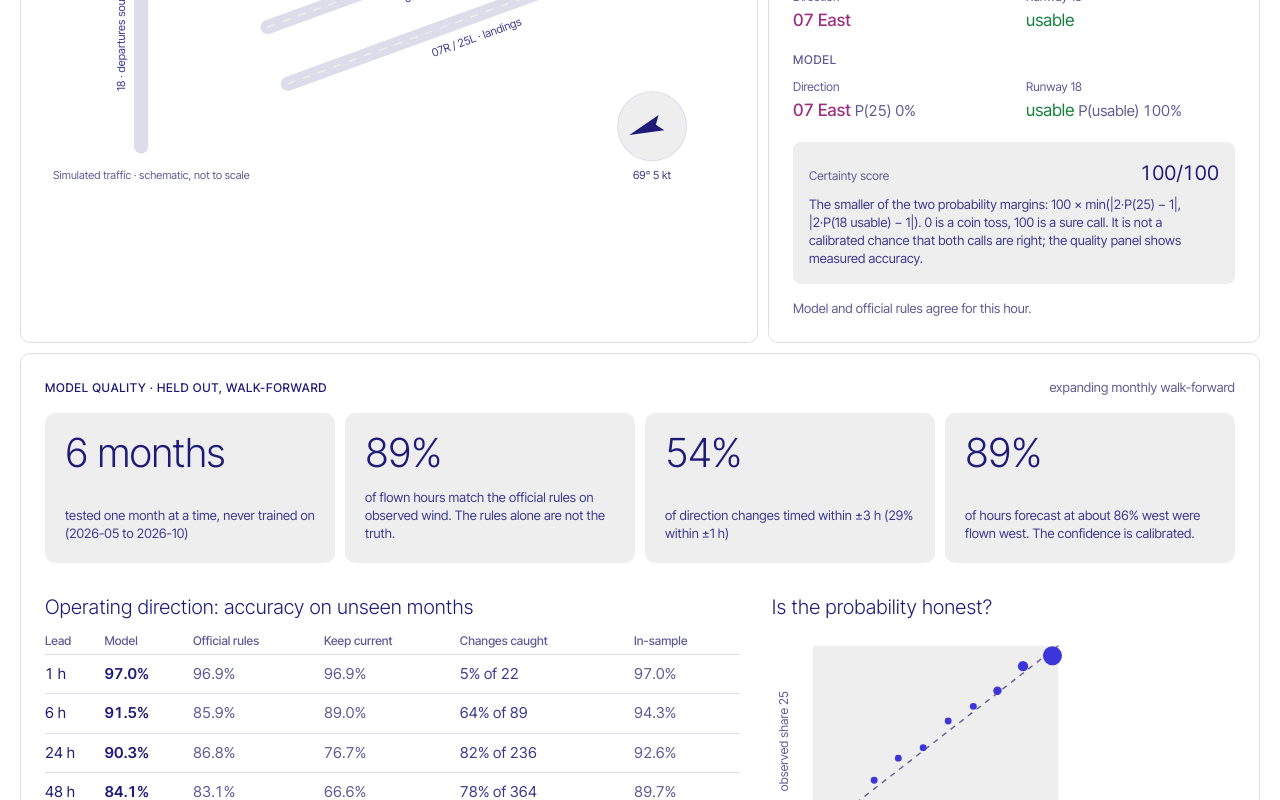
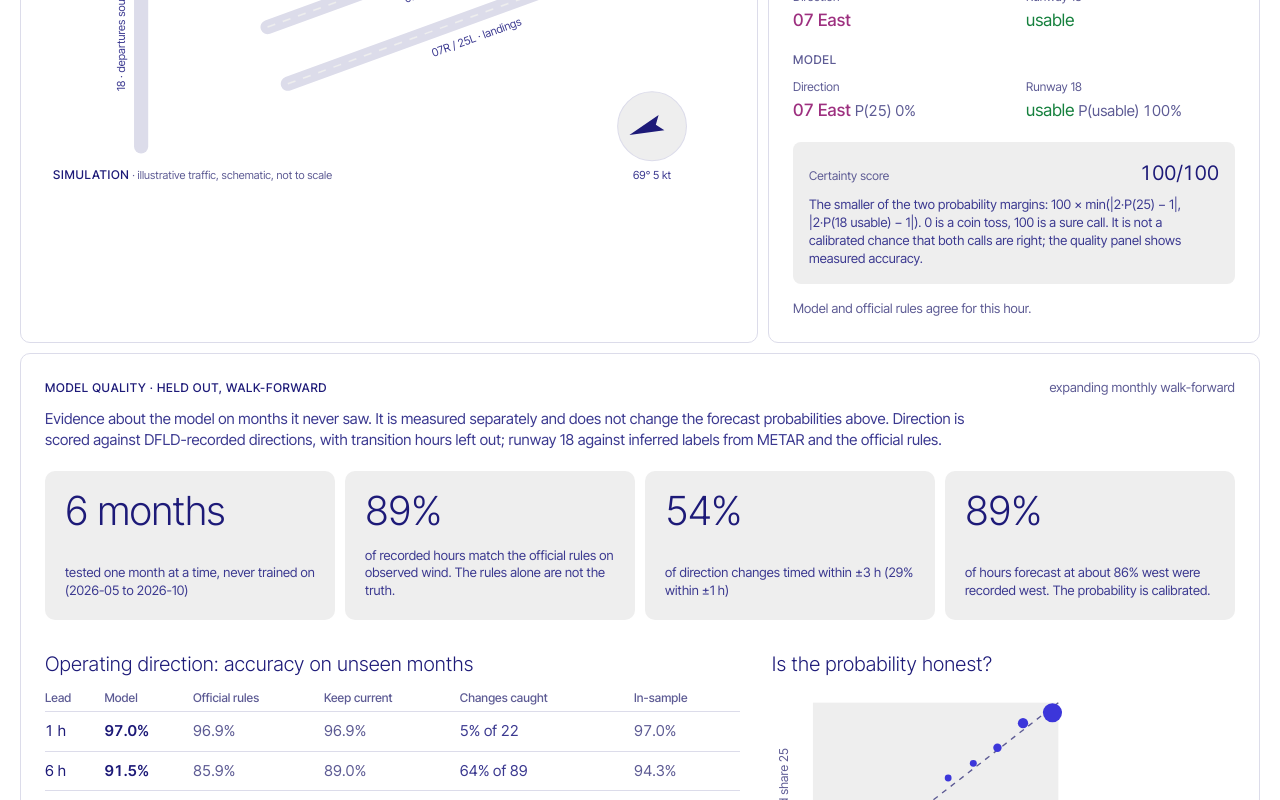
Before and after one commit to werister/aiw-codex-hack, a Next.js app in the folder web/: page / in a window 1280 px wide. Shown: the part 1576-2376 px from the top of the page. Built offline with nearby package versions, Linux system fonts and the light colour scheme.

Commit message:
feat: show recorded-direction limits and missing records

```diff
--- a/web/src/components/QualityPanel.tsx
+++ b/web/src/components/QualityPanel.tsx
@@ -37,6 +37,11 @@ export function QualityPanel() {
       title="Model quality · held out, walk-forward"
       aside={<span className="text-[13px] text-muted">{q.evaluation}</span>}
     >
+      <p className="-mt-1 mb-5 max-w-[110ch] text-[15px] leading-snug text-ink-2">
+        Evidence about the model on months it never saw. It is measured separately and does not change the forecast
+        probabilities above. Direction is scored against DFLD-recorded directions, with transition hours left out;
+        runway 18 against {q.r18_label_type} labels from METAR and the official rules.
+      </p>
       <div className="grid grid-cols-2 gap-2.5 lg:grid-cols-4">
         <Stat
           value={`${months.length} months`}
@@ -44,17 +49,17 @@ export function QualityPanel() {
         />
         <Stat
           value={`${Math.round(q.rule_label_comparison.agreement * 100)}%`}
-          label="of flown hours match the official rules on observed wind. The rules alone are not the truth."
+          label="of recorded hours match the official rules on observed wind. The rules alone are not the truth."
         />
         <Stat
           value={`${Math.round(q.next_change.within_3h * 100)}%`}
           label={`of direction changes timed within ±3 h (${Math.round(q.next_change.within_1h * 100)}% within ±1 h)`}
         />
         <Stat
-          value={bin80?.observed_frequency != null ? `${Math.round(bin80.observed_frequency * 100)}%` : "n/a"}
+          value={bin80?.observed_frequency != null ? `${Math.round(bin80.observed_frequency * 100)}%` : "unavailable"}
           label={
             bin80?.mean_predicted != null
-              ? `of hours forecast at about ${Math.round(bin80.mean_predicted * 100)}% west were flown west. The confidence is calibrated.`
+              ? `of hours forecast at about ${Math.round(bin80.mean_predicted * 100)}% west were recorded west. The probability is calibrated.`
               : "calibration check"
           }
         />
--- a/web/src/components/RunwayMap.tsx
+++ b/web/src/components/RunwayMap.tsx
@@ -114,7 +114,9 @@ export function RunwayMap({
         </text>
         <text x="12" y="42" fontSize="12" fill="var(--muted)">{label}</text>
       </svg>
-      <div className="mt-1 text-[11px] text-muted sm:absolute sm:bottom-1 sm:left-2 sm:mt-0">Simulated traffic · schematic, not to scale</div>
+      <div className="mt-1 text-[11px] text-muted sm:absolute sm:bottom-1 sm:left-2 sm:mt-0">
+        <span className="eyebrow text-ink">Simulation</span> · illustrative traffic, schematic, not to scale
+      </div>
     </div>
   );
 }
--- a/web/src/components/Timeline.tsx
+++ b/web/src/components/Timeline.tsx
@@ -21,6 +21,7 @@ export function Timeline({
   const show = (r: string) => rows.includes(r as never) && (r !== "observed" || observed.size > 0);
 
   return (
+    <>
     <div className="overflow-x-auto">
       <div className="min-w-[760px]">
         {/* hour axis */}
@@ -43,7 +44,7 @@ export function Timeline({
         {show("od") && (
           <Row label="Direction">
             {H.map((h, i) => (
-              <Cell key={h.time} i={i} sel={selected} onSelect={onSelect} change={i === changeIdx}>
+              <Cell key={h.time} i={i} h={h} sel={selected} onSelect={onSelect} change={i === changeIdx}>
                 <div
                   className={cx("relative h-10 w-full rounded-[2px]", odBg(h.od))}
                   style={{ opacity: 0.35 + 0.65 * Math.abs(2 * h.p_od25 - 1) }}
@@ -61,7 +62,7 @@ export function Timeline({
         {show("r18") && (
           <Row label="Runway 18">
             {H.map((h, i) => (
-              <Cell key={h.time} i={i} sel={selected} onSelect={onSelect} change={i === changeIdx}>
+              <Cell key={h.time} i={i} h={h} sel={selected} onSelect={onSelect} change={i === changeIdx}>
                 <div
                   className={cx("h-6 w-full rounded-[2px]", h.p_18_usable >= 0.5 ? "bg-ok" : "stripes bg-bad")}
                   style={{ opacity: 0.3 + 0.7 * Math.abs(2 * h.p_18_usable - 1) }}
@@ -73,14 +74,14 @@ export function Timeline({
         )}
 
         {show("conf") && (
-          <Row label="Confidence">
+          <Row label="Certainty">
             {H.map((h, i) => (
-              <Cell key={h.time} i={i} sel={selected} onSelect={onSelect} change={i === changeIdx}>
+              <Cell key={h.time} i={i} h={h} sel={selected} onSelect={onSelect} change={i === changeIdx}>
                 <div className="flex h-7 items-end">
                   <div
                     className={cx("w-full rounded-t-[2px]", h.certainty >= 60 ? "bg-muted" : "border border-b-0 border-muted")}
                     style={{ height: `${Math.max(6, h.certainty)}%` }}
-                    title={`${h.certainty}% confidence`}
+                    title={`Certainty score ${h.certainty}/100`}
                   />
                 </div>
               </Cell>
@@ -91,7 +92,7 @@ export function Timeline({
         {show("wind") && (
           <Row label="Wind (kt)">
             {H.map((h, i) => (
-              <Cell key={h.time} i={i} sel={selected} onSelect={onSelect} change={i === changeIdx}>
+              <Cell key={h.time} i={i} h={h} sel={selected} onSelect={onSelect} change={i === changeIdx}>
                 <WindGlyph h={h} />
               </Cell>
             ))}
@@ -99,11 +100,11 @@ export function Timeline({
         )}
 
         {show("observed") && (
-          <Row label="Flown">
+          <Row label="Recorded">
             {H.map((h, i) => {
               const o = observed.get(h.time);
               return (
-                <Cell key={h.time} i={i} sel={selected} onSelect={onSelect} change={i === changeIdx}>
+                <Cell key={h.time} i={i} h={h} sel={selected} onSelect={onSelect} change={i === changeIdx}>
                   {o ? (
                     <div
                       className={cx(
@@ -111,12 +112,12 @@ export function Timeline({
                         odBg(o.od),
                         o.od !== h.od && "ring-2 ring-ink ring-inset",
                       )}
-                      title={`Flown ${o.od} · forecast ${h.od}`}
+                      title={`Recorded ${o.od} · forecast ${h.od}`}
                     >
                       {o.od === h.od ? "" : "✕"}
                     </div>
                   ) : (
-                    <div className="h-6" />
+                    <div className="h-6 rounded-[2px] border border-dashed border-muted/60" title="No record for this hour" />
                   )}
                 </Cell>
               );
@@ -130,6 +131,15 @@ export function Timeline({
           <Key cls="bg-ok" label="18 usable" />
           <Key cls="stripes bg-bad" label="18 closed" />
           <span className="text-muted">Paler = less sure</span>
+          {show("observed") && (
+            <>
+              <Key cls="border border-dashed border-muted" label="no record" />
+              <span className="inline-flex items-center gap-1.5">
+                <span className="flex size-3.5 items-center justify-center rounded-[2px] text-[9px] ring-2 ring-ink ring-inset">✕</span>
+                forecast differs from record
+              </span>
+            </>
+          )}
           {changeIdx >= 0 && (
             <span className="inline-flex items-center gap-1.5">
               <span className="h-3.5 w-0.5 bg-ink" />
@@ -139,6 +149,14 @@ export function Timeline({
         </div>
       </div>
     </div>
+    {show("observed") && (
+      <p className="mt-3 max-w-[110ch] text-[13px] leading-snug text-muted">
+        Recorded is the operating direction logged by DFLD.de, a public proxy rather than a certified movement log.
+        Hours without a record, including the direction-change hours DFLD leaves out, show as no record. Runway 18 has
+        no public record, so its reference is inferred from METAR and the official rules.
+      </p>
+    )}
+    </>
   );
 }
 
@@ -153,17 +171,20 @@ function Row({ label, children }: { label: string; children: React.ReactNode })
 
 function Cell({
   i,
+  h,
   sel,
   onSelect,
   change,
   children,
 }: {
   i: number;
+  h: HourForecast;
   sel: number;
   onSelect: (i: number) => void;
   change: boolean;
   children: React.ReactNode;
 }) {
+  const label = `${dayLabel(h.local)} ${hhmm(h.local)}: OD ${h.od}, runway 18 ${h.p_18_usable >= 0.5 ? "usable" : "closed"} ${Math.round(h.p_18_usable * 100)}%, certainty ${h.certainty}/100`;
   return (
     <button
       onClick={() => onSelect(i)}
@@ -172,7 +193,8 @@ function Cell({
         i === sel && "bg-select",
         change && "before:absolute before:inset-y-0 before:-left-[2px] before:w-0.5 before:bg-ink",
       )}
-      aria-label={`Hour ${i + 1}`}
+      aria-label={label}
+      aria-pressed={i === sel}
     >
       {children}
     </button>
```
